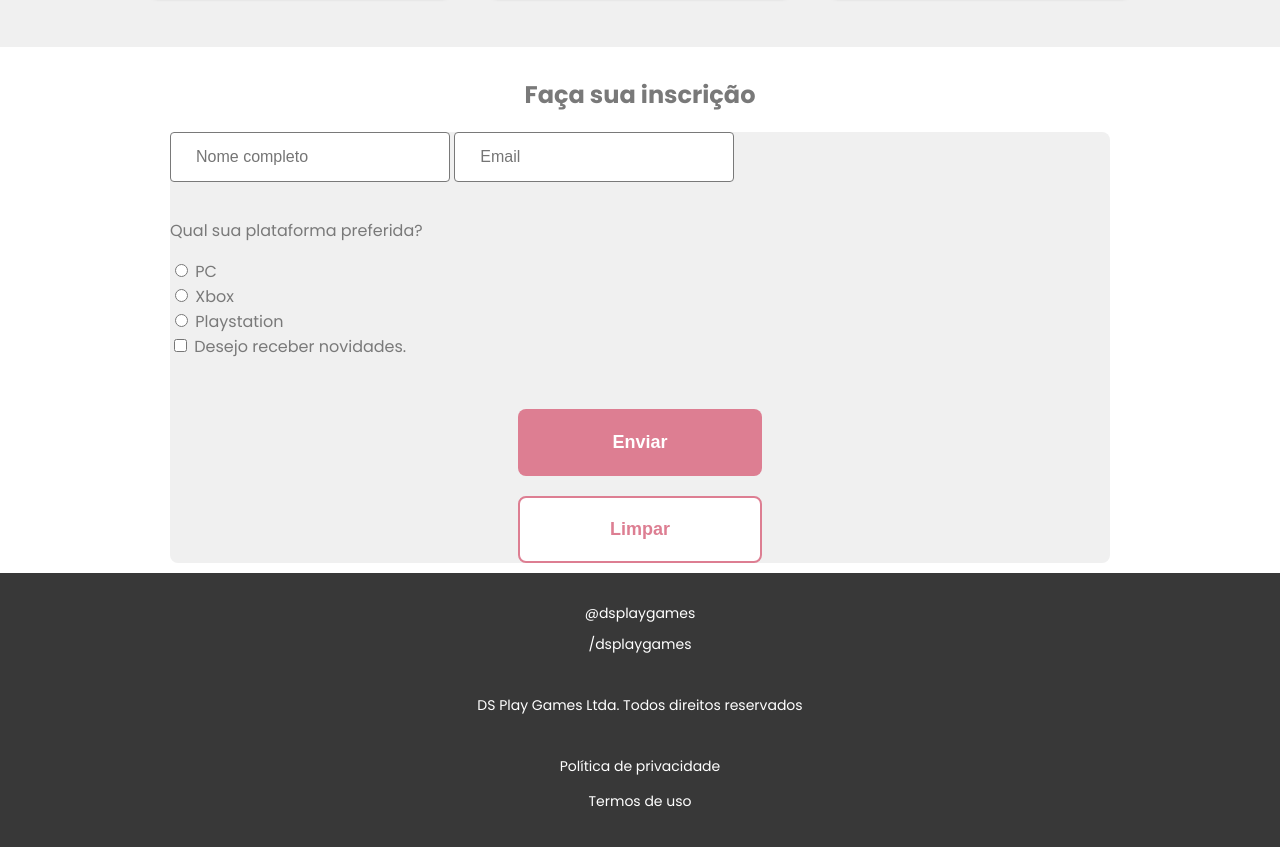
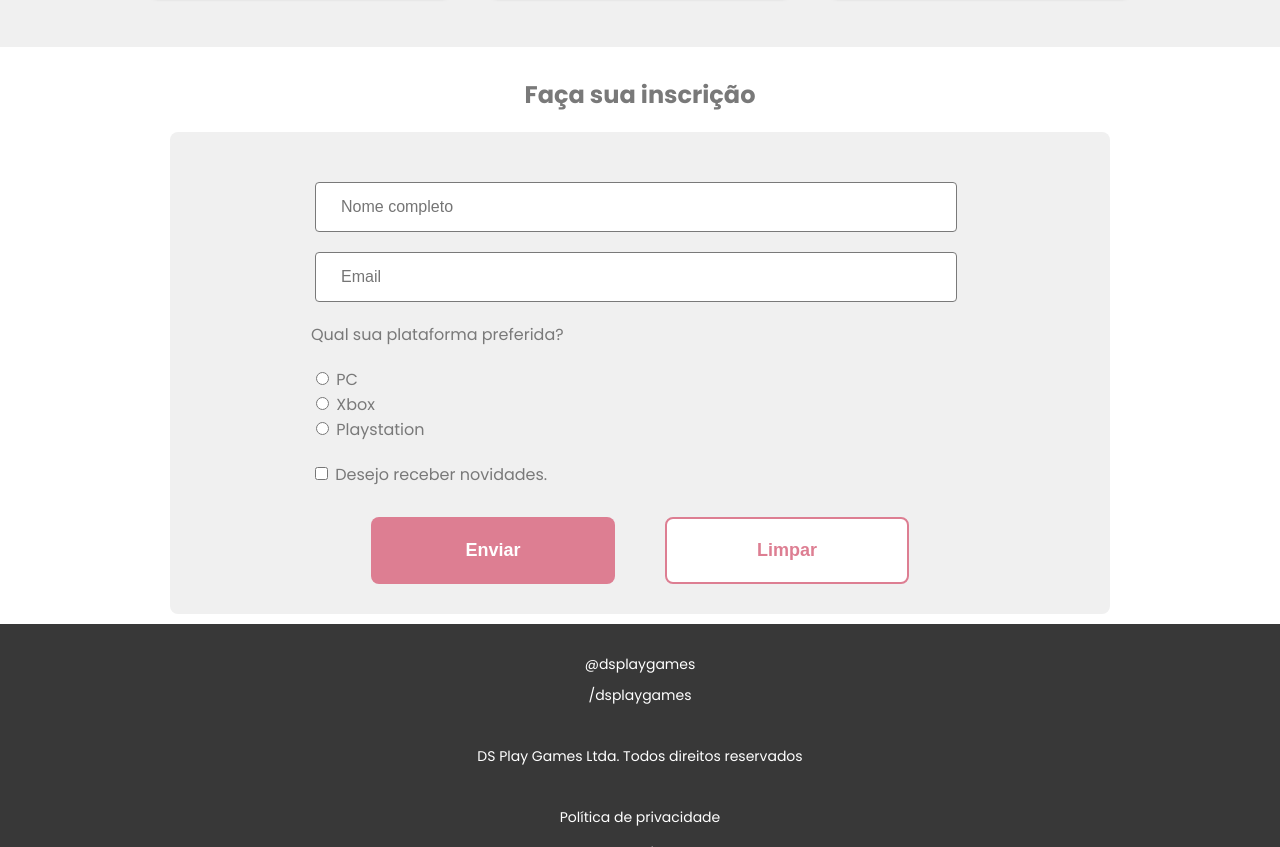
Before and after one commit to RodrigoSousaTavares/comeasyouare, a plain HTML site: page aula-desafio-dsplaygames-responsivo/index.html in a window 1280 px wide. Shown: the part 1315-2162 px from the top of the page. Drawn offline with Linux system fonts and the light colour scheme.

Commit message:
quase terminando

```diff
--- a/aula-desafio-dsplaygames-responsivo/css/styles.css
+++ b/aula-desafio-dsplaygames-responsivo/css/styles.css
@@ -218,6 +218,7 @@ form {
 
 .form-container {
     padding: 10px;
+    border-radius: 8px;
 }
 
 .form-subscribe {
@@ -313,3 +314,60 @@ form {
 .terms {
     cursor: pointer;
 }
+
+@media (min-width: 576px) {
+    .input-subscribe {
+        width: 376px;
+        height: 50px;
+    }
+
+    .form-name-email {
+        max-width: 380px;
+        margin: 0 auto;
+        padding-top: 50px;
+    }
+
+    .question-form {
+        margin: 0 auto;
+    }
+
+    .check-question {
+        margin-top: 20px;
+        margin-left: 15%;
+    }
+
+    .checkbox-question {
+        margin-top: 20px;
+        margin-left: 15%;
+    }
+}
+
+@media (min-width: 768px) {
+    .input-subscribe {
+        width: 642px;
+        height: 50px;
+    }
+
+    .form-name-email {
+        max-width: 650px;
+        margin: 0 auto;
+    }
+
+    .button-container {
+        display: flex;
+        margin: 0;
+        margin-top: 30px;
+        margin-bottom: 30px;
+        flex-direction: row;
+        justify-content: center;
+    }
+
+    .button-send {
+        margin: 0;
+        margin-right: 50px;
+    }
+
+    .question-form {
+        margin-left : 15%;
+    }
+}
```
